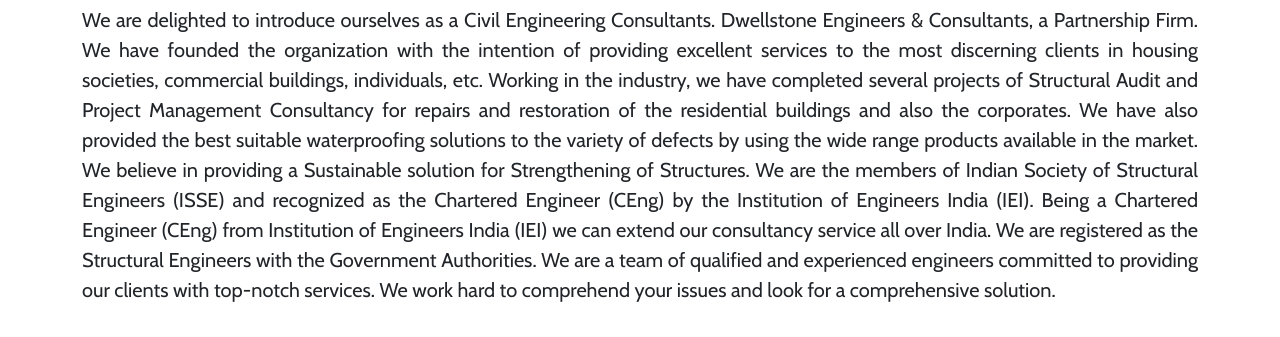
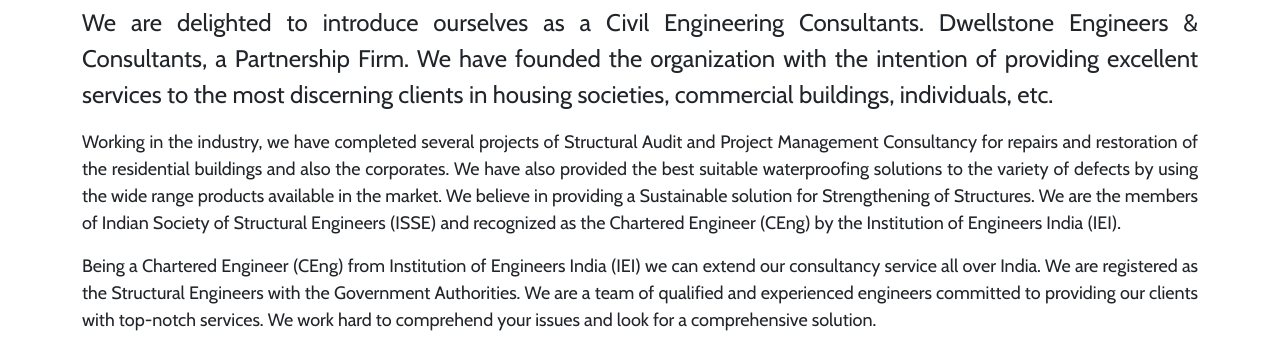
Before and after one commit to shivrajinnovative/DwellStone, a plain HTML site: page aboutus.html in a window 1280 px wide. Shown: the part 463-800 px from the top of the page. Drawn offline with nearby package versions, Linux system fonts and the light colour scheme; a web font is replaced by a local one.

Commit message:
about us updated and border removed of gallery

```diff
--- a/aboutus.html
+++ b/aboutus.html
@@ -87,19 +87,21 @@
 
 <section class="container py-3">
   <h3 class="text-center display-6 py-3">About us</h3>
-  <p class="lh-base text-justify fs-20">We are delighted to introduce ourselves as a Civil Engineering Consultants. Dwellstone Engineers &amp; Consultants, a
+  <p class="lh-base text-justify fs-4 mb-3">We are delighted to introduce ourselves as a Civil Engineering Consultants. Dwellstone Engineers &amp; Consultants, a
     Partnership Firm. We have founded the organization with the intention of providing excellent services to the most
-    discerning clients in housing societies, commercial buildings, individuals, etc. Working in the industry, we have completed
-   several projects of Structural Audit and Project Management Consultancy for repairs and restoration of the residential
-    buildings and also the corporates. We have also provided the best suitable waterproofing solutions to the variety of defects
-    by using the wide range products available in the market. We believe in providing a Sustainable solution for Strengthening
-   of Structures.
-    We are the members of Indian Society of Structural Engineers (ISSE) and recognized as the Chartered Engineer (CEng) by the
-    Institution of Engineers India (IEI). Being a Chartered Engineer (CEng) from Institution of Engineers India (IEI) we can extend
+    discerning clients in housing societies, commercial buildings, individuals, etc.
+   </p>
+   <p  class="lh-base text-justify fs-18 mb-3">Working in the industry, we have completed
+    several projects of Structural Audit and Project Management Consultancy for repairs and restoration of the residential
+     buildings and also the corporates. We have also provided the best suitable waterproofing solutions to the variety of defects
+     by using the wide range products available in the market. We believe in providing a Sustainable solution for Strengthening
+    of Structures.
+     We are the members of Indian Society of Structural Engineers (ISSE) and recognized as the Chartered Engineer (CEng) by the
+     Institution of Engineers India (IEI). </p>
+   <p  class="lh-base text-justify fs-18">Being a Chartered Engineer (CEng) from Institution of Engineers India (IEI) we can extend
     our consultancy service all over India. We are registered as the Structural Engineers with the Government Authorities. We
     are a team of qualified and experienced engineers committed to providing our clients with top-notch services. We work hard
-    to comprehend your issues and look for a comprehensive solution.
-   </p>
+    to comprehend your issues and look for a comprehensive solution.</p>
 
    <div class="aboutSection col-md-10 my-5 mx-auto px-sm-2 px-md-5" >
       <h5 data-aos="fade-right" class="p-4 p-sm-5 text-primary lh-base text-center fs-4 text-capitalize">We are having more than 20 Years of experience in
--- a/style.css
+++ b/style.css
@@ -99,9 +99,6 @@ header {
     transform: rotate(0deg);
   }
 }
-.fs-20 {
-  font-size: 20px;
-}
 .fs-18 {
   font-size: 18px;
 }
@@ -119,6 +116,12 @@ header {
   .navbar {
     left: 0 !important;
   }
+}
+.lightbox .lb-image {
+  border: none !important;
+}
+.lb-data .lb-close {
+  background-size: 50% 50%;
 }
 /* ////////////////////////////////// INDEX PAGE //////////////////////////////  */
 .hero h1 {
```
